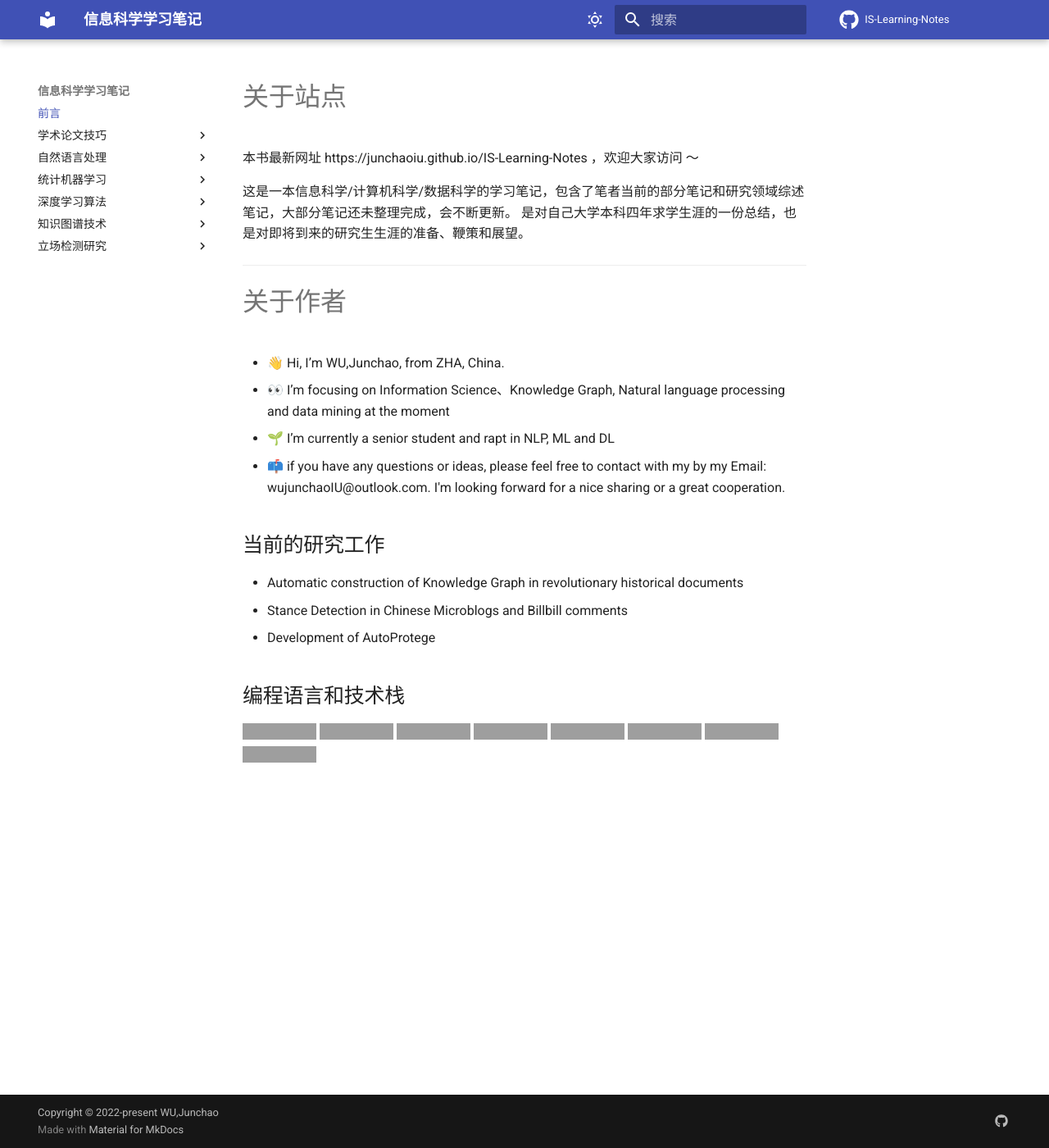
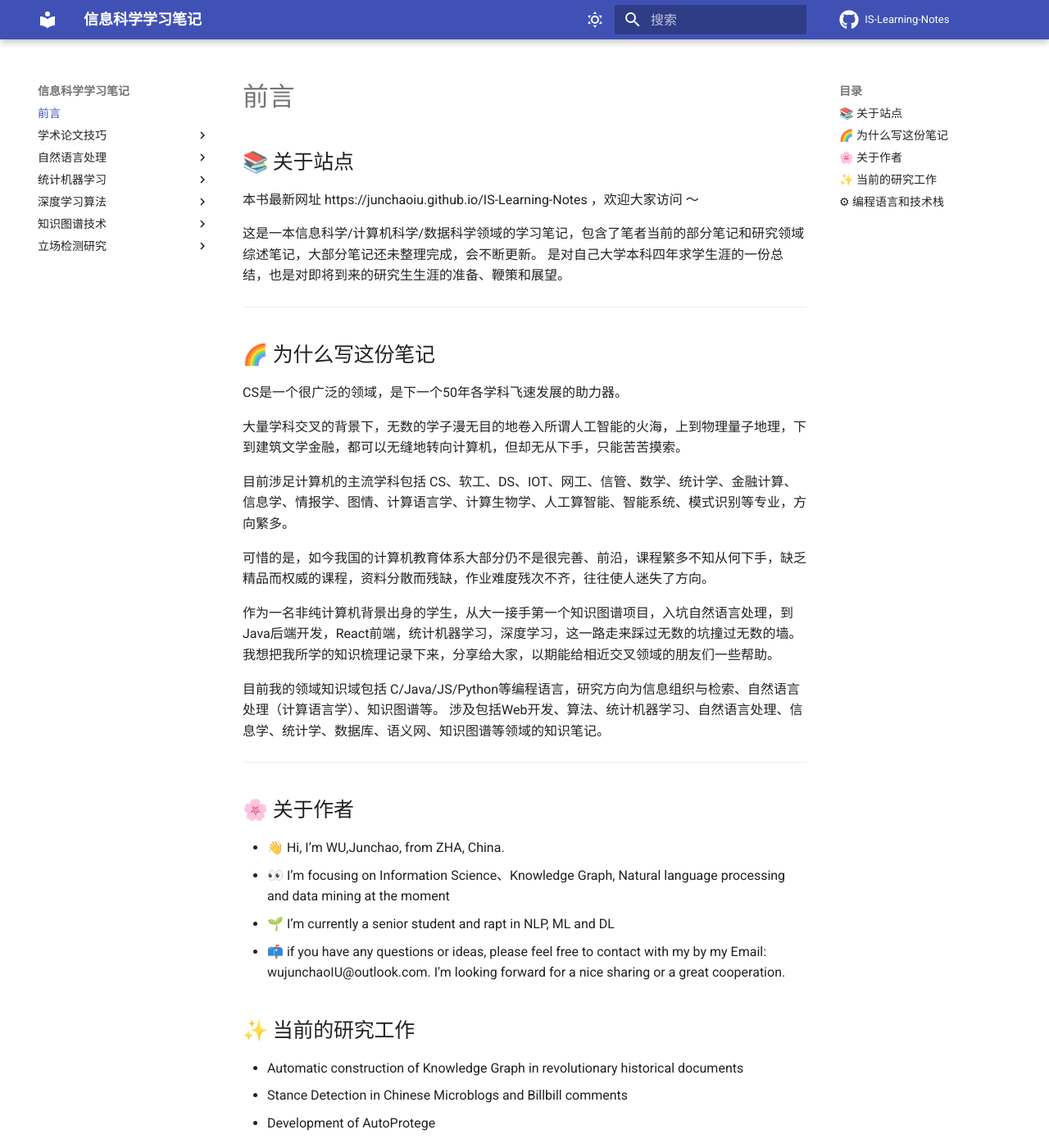
Before and after one commit to junchaoIU/NLP-Learning-Notes, an MkDocs documentation site: the page built from docs/index.md, in a window 1280 px wide and 1400 px high, cut to the strip 0-1400 px from the top of the window. Shown: the whole strip at 82% size. Built offline with MkDocs 1.6.1 and Material for MkDocs 9.7.7, drawn with Linux system fonts in a browser that asks for light colours; comment, search, counter and statistics services are not loaded; grey boxes are pictures that could not be loaded.

Commit message:
update info

```diff
--- a/docs/index.md
+++ b/docs/index.md
@@ -1,22 +1,39 @@
-# 关于站点
+## 📚 关于站点
 本书最新网址 https://junchaoiu.github.io/IS-Learning-Notes ，欢迎大家访问 ～
 
-这是一本信息科学/计算机科学/数据科学的学习笔记，包含了笔者当前的部分笔记和研究领域综述笔记，大部分笔记还未整理完成，会不断更新。
+这是一本信息科学/计算机科学/数据科学领域的学习笔记，包含了笔者当前的部分笔记和研究领域综述笔记，大部分笔记还未整理完成，会不断更新。
 是对自己大学本科四年求学生涯的一份总结，也是对即将到来的研究生生涯的准备、鞭策和展望。
 
+-----
+## 🌈 为什么写这份笔记
+
+CS是一个很广泛的领域，是下一个50年各学科飞速发展的助力器。
+
+大量学科交叉的背景下，无数的学子漫无目的地卷入所谓人工智能的火海，上到物理量子地理，下到建筑文学金融，都可以无缝地转向计算机，但却无从下手，只能苦苦摸索。
+
+目前涉足计算机的主流学科包括 CS、软工、DS、IOT、网工、信管、数学、统计学、金融计算、信息学、情报学、图情、计算语言学、计算生物学、人工算智能、智能系统、模式识别等专业，方向繁多。
+
+可惜的是，如今我国的计算机教育体系大部分仍不是很完善、前沿，课程繁多不知从何下手，缺乏精品而权威的课程，资料分散而残缺，作业难度残次不齐，往往使人迷失了方向。
+
+作为一名非纯计算机背景出身的学生，从大一接手第一个知识图谱项目，入坑自然语言处理，到Java后端开发，React前端，统计机器学习，深度学习，这一路走来踩过无数的坑撞过无数的墙。
+我想把我所学的知识梳理记录下来，分享给大家，以期能给相近交叉领域的朋友们一些帮助。
+
+目前我的领域知识域包括 C/Java/JS/Python等编程语言，研究方向为信息组织与检索、自然语言处理（计算语言学）、知识图谱等。
+涉及包括Web开发、算法、统计机器学习、自然语言处理、信息学、统计学、数据库、语义网、知识图谱等领域的知识笔记。
+
 ----
-# 关于作者
+## 🌸 关于作者
 - 👋 Hi, I’m WU,Junchao, from ZHA, China.
 - 👀 I’m focusing on Information Science、Knowledge Graph, Natural language processing and data mining at the moment
 - 🌱 I’m currently a senior student and rapt in NLP, ML and DL
 - 📫 if you have any questions or ideas, please feel free to contact with my by my Email: wujunchaoIU@outlook.com. I'm looking forward for a nice sharing or a great cooperation.
 
-## 当前的研究工作
+## ✨ 当前的研究工作
 - Automatic construction of Knowledge Graph in revolutionary historical documents
 - Stance Detection in Chinese Microblogs and Billbill comments
 - Development of AutoProtege
 
-## 编程语言和技术栈
+## ⚙ 编程语言和技术栈
 ![Java](https://img.shields.io/badge/-Java-192133?style=flat-square&logo=java&logoColor=white)
 ![Python](https://img.shields.io/badge/-Python-192133?style=flat-square&logo=python&logoColor=white)
 ![JavaScript](https://img.shields.io/badge/-JavaScript-192133?style=flat-square&logo=javaScript&logoColor=white)
```
Also changed, not shown: README.md (+37 -3 lines).
